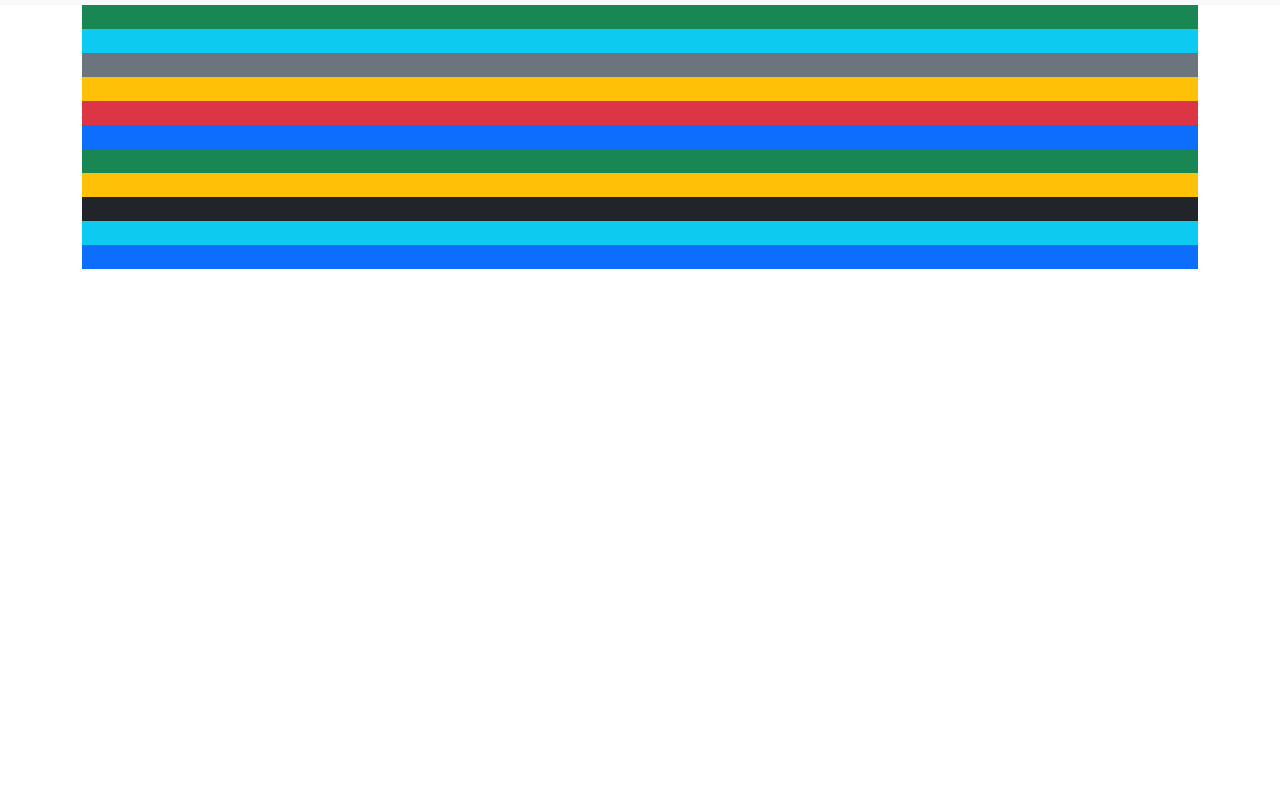
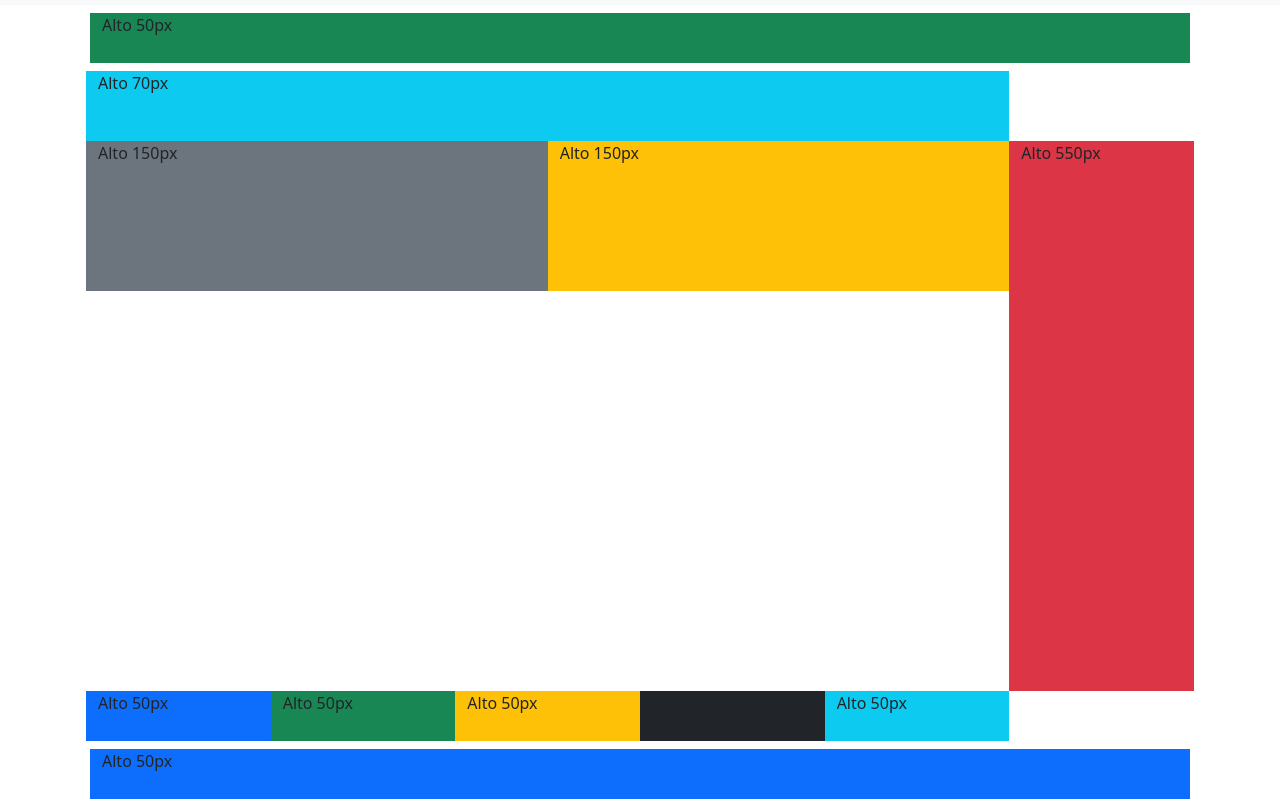
Before and after one commit to GabrielHdzDaw/Interfaces, a website built with Vite: page ejercicios/rejillas/index.html in a window 1280 px wide. Shown: the part 51-858 px from the top of the page. Before the commit the page ends 800 px from the top, so only its background shows below. Built offline with nearby package versions, Linux system fonts and the light colour scheme; files whose address does not match are found by name.

Commit message:
Auto push 2025-12-03 11:06:20

```diff
--- a/ejercicios/rejillas/index.html
+++ b/ejercicios/rejillas/index.html
@@ -45,17 +45,25 @@
       </nav>
     </header>
     <div class="container">
-      <div class="col bg-success">&nbsp;</div>
-      <div class="col bg-info">&nbsp;</div>
-      <div class="col bg-secondary">&nbsp;</div>
-      <div class="col bg-warning">&nbsp;</div>
-      <div class="col bg-danger">&nbsp;</div>
-      <div class="col bg-primary">&nbsp;</div>
-      <div class="col bg-success">&nbsp;</div>
-      <div class="col bg-warning">&nbsp;</div>
-      <div class="col bg-dark">&nbsp;</div>
-      <div class="col bg-info">&nbsp;</div>
-      <div class="col bg-primary">&nbsp;</div>
+      <div class="row m-2">
+        <div class="col-lg-12 bg-success" style="height: 50px">Alto 50px</div>
+      </div>
+      <div class="row m-1">
+        <div class="col-lg-10 bg-info" style="height: 70px">Alto 70px</div>
+
+        <div class="col-lg-5 bg-secondary" style="height: 150px">Alto 150px</div>
+        <div class="col-lg-5 bg-warning" style="height: 150px">Alto 150px</div>
+        <div class="col-lg-2 bg-danger" style="height: 550px">Alto 550px</div>
+
+        <div class="col-lg-2 bg-primary" style="height: 50px">Alto 50px</div>
+        <div class="col-lg-2 bg-success" style="height: 50px">Alto 50px</div>
+        <div class="col-lg-2 bg-warning" style="height: 50px">Alto 50px</div>
+        <div class="col-lg-2 bg-dark" style="height: 50px">Alto 50px</div>
+        <div class="col-lg-2 bg-info" style="height: 50px">Alto 50px</div>
+      </div>
+      <div class="row m-2">
+        <div class="col bg-primary" style="height: 50px">Alto 50px</div>
+      </div>
     </div>
   </body>
 </html>
```
